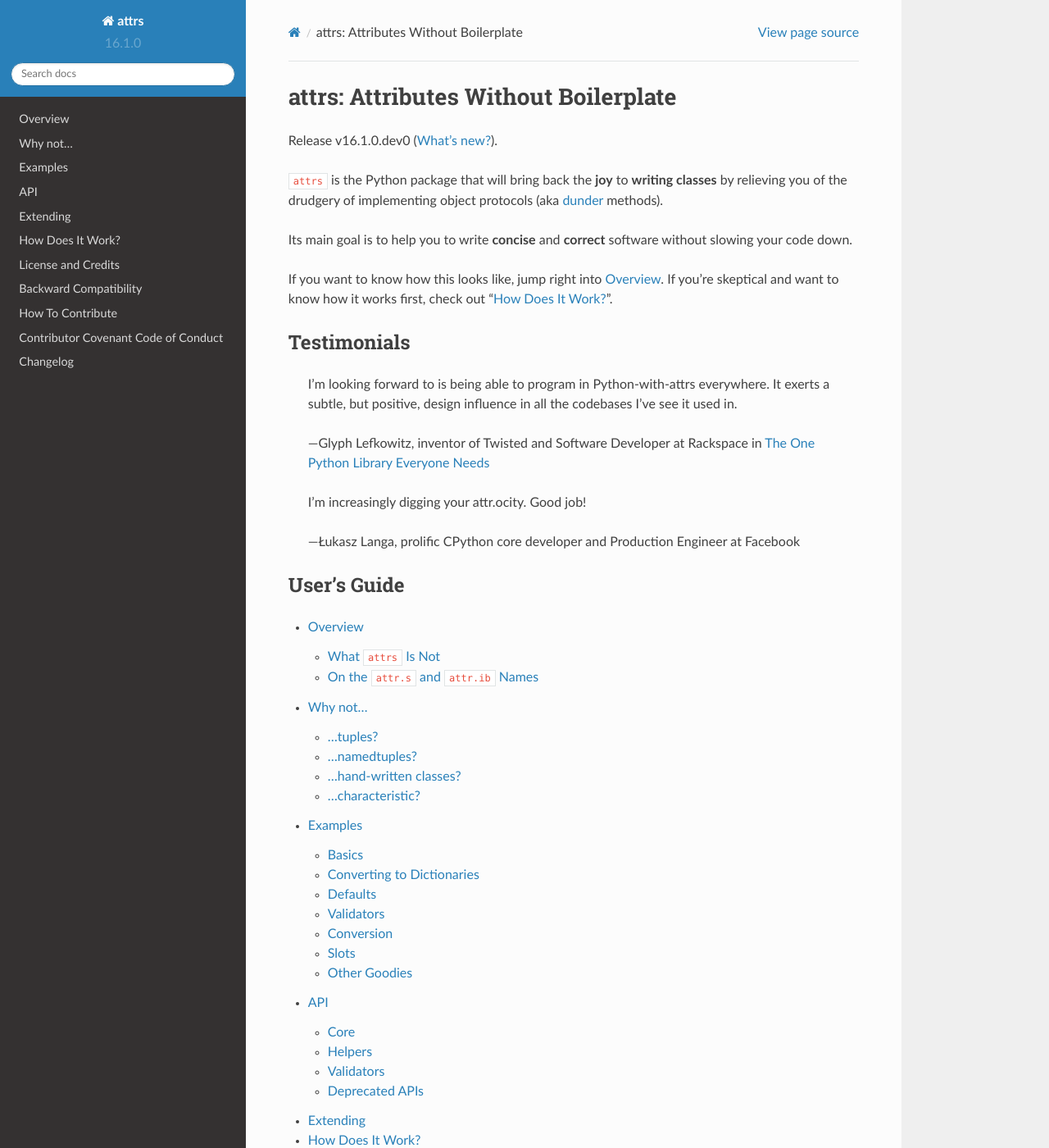
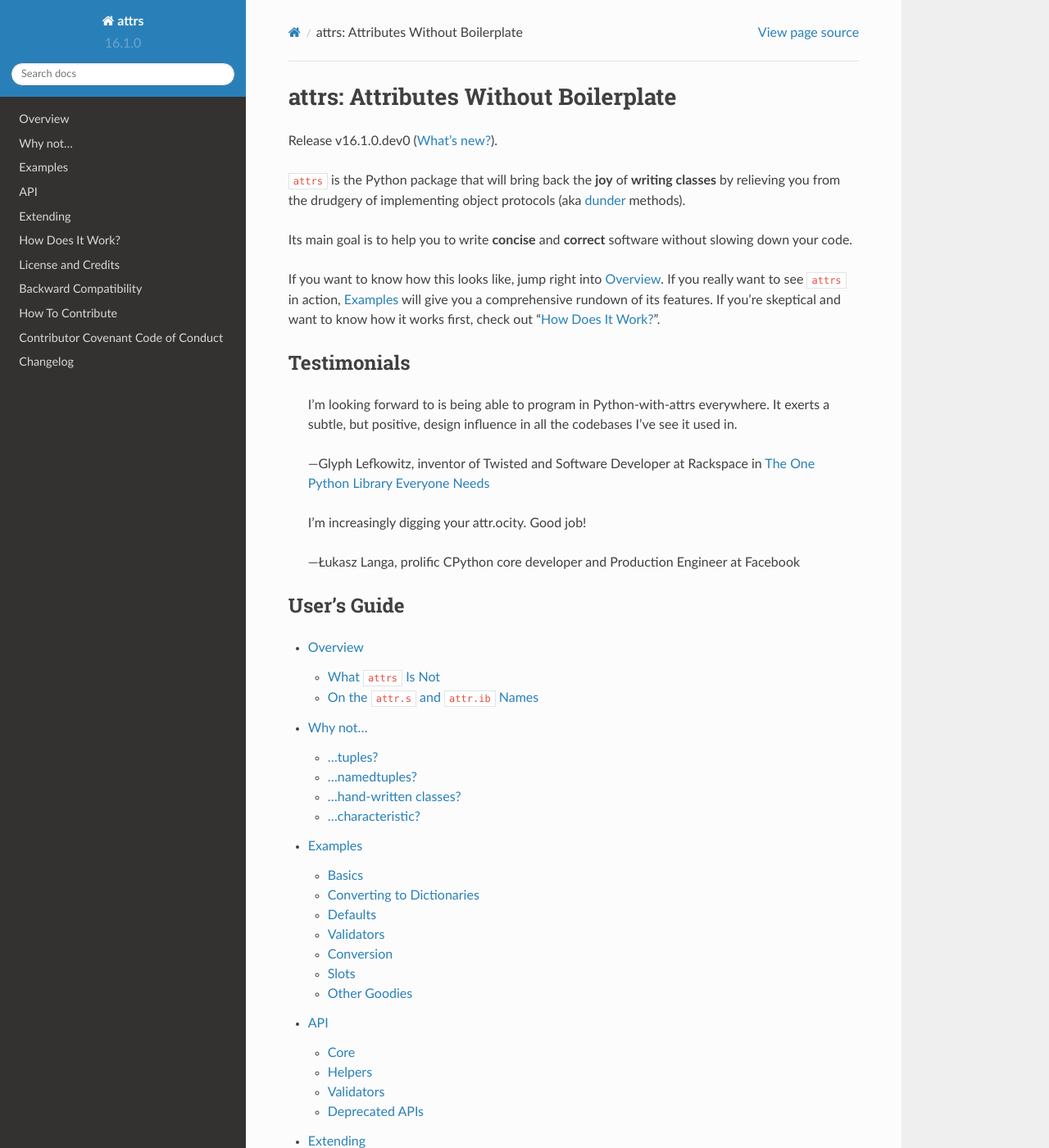
Before and after one commit to python-attrs/attrs, a Sphinx documentation site: the page built from docs/index.rst, in a window 1280 px wide and 1400 px high. Shown: the whole window at 82% size. Built offline with Sphinx 7.4.7 and the Read the Docs theme 2.0.0, drawn with Linux system fonts in a browser that asks for light colours; some of the changed text lies outside the part shown.

Commit message:
More copyediting
The correct parts being based on feedback from @econchick

```diff
--- a/README.rst
+++ b/README.rst
@@ -10,11 +10,15 @@ attrs: Attributes Without Boilerplate
    :target: https://travis-ci.org/hynek/attrs
    :alt: CI status
 
+.. image:: https://codecov.io/github/hynek/attrs/branch/master/graph/badge.svg
+  :target: https://codecov.io/github/hynek/attrs
+  :alt: Test Coverage
+
 .. teaser-begin
 
-``attrs`` is the Python package that will bring back the **joy** to **writing classes** by relieving you of the drudgery of implementing object protocols (aka `dunder <http://nedbatchelder.com/blog/200605/dunder.html>`_ methods).
+``attrs`` is the Python package that will bring back the **joy** of **writing classes** by relieving you from the drudgery of implementing object protocols (aka `dunder <http://nedbatchelder.com/blog/200605/dunder.html>`_ methods).
 
-Its main goal is to help you to write **concise** and **correct** software without slowing your code down.
+Its main goal is to help you to write **concise** and **correct** software without slowing down your code.
 
 .. -spiel-end-
 
@@ -51,7 +55,7 @@ After *declaring* your attributes ``attrs`` gives you:
 - a nice human-readable ``__repr__``,
 - a complete set of comparison methods,
 - an initializer,
-- and much more
+- and much more,
 
 *without* writing dull boilerplate code again and again and *without* runtime performance penalties.
 
--- a/docs/index.rst
+++ b/docs/index.rst
@@ -9,6 +9,7 @@ Release v\ |release| (:doc:`What's new? <changelog>`).
    :end-before: -spiel-end-
 
 If you want to know how this looks like, jump right into :doc:`overview`.
+If you really want to see ``attrs`` in action, :doc:`examples` will give you a comprehensive rundown of its features.
 If you're skeptical and want to know how it works first, check out ":doc:`how-does-it-work`".
 
 .. include:: ../README.rst
--- a/docs/overview.rst
+++ b/docs/overview.rst
@@ -2,7 +2,7 @@
 Overview
 ========
 
-In order to fullfil it's ambitious goal of bringing back the joy to writing classes, it gives you a class decorator and a way to declaratively define the attributes on that class:
+In order to fullfil its ambitious goal of bringing back the joy to writing classes, it gives you a class decorator and a way to declaratively define the attributes on that class:
 
 .. include:: ../README.rst
    :start-after: -code-begin-
```
Also changed, not shown: other parts of README.rst (+2 -1 lines), other parts of docs/index.rst (+2 -2 lines), other parts of docs/overview.rst (+1 -1 lines).
